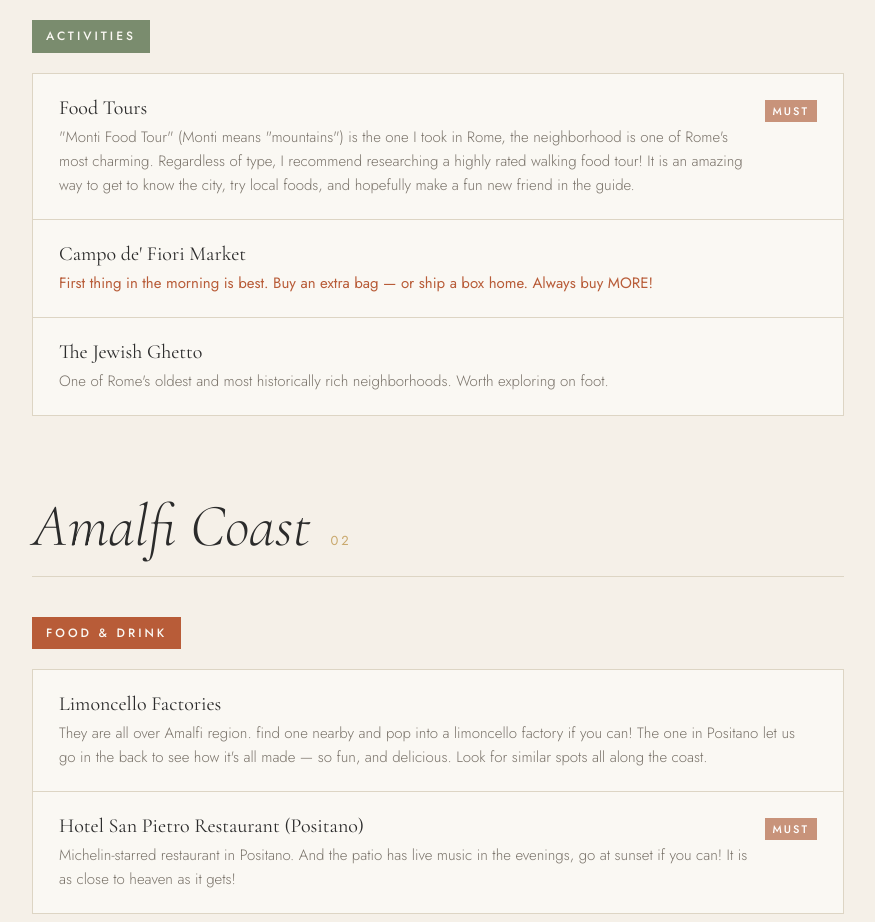
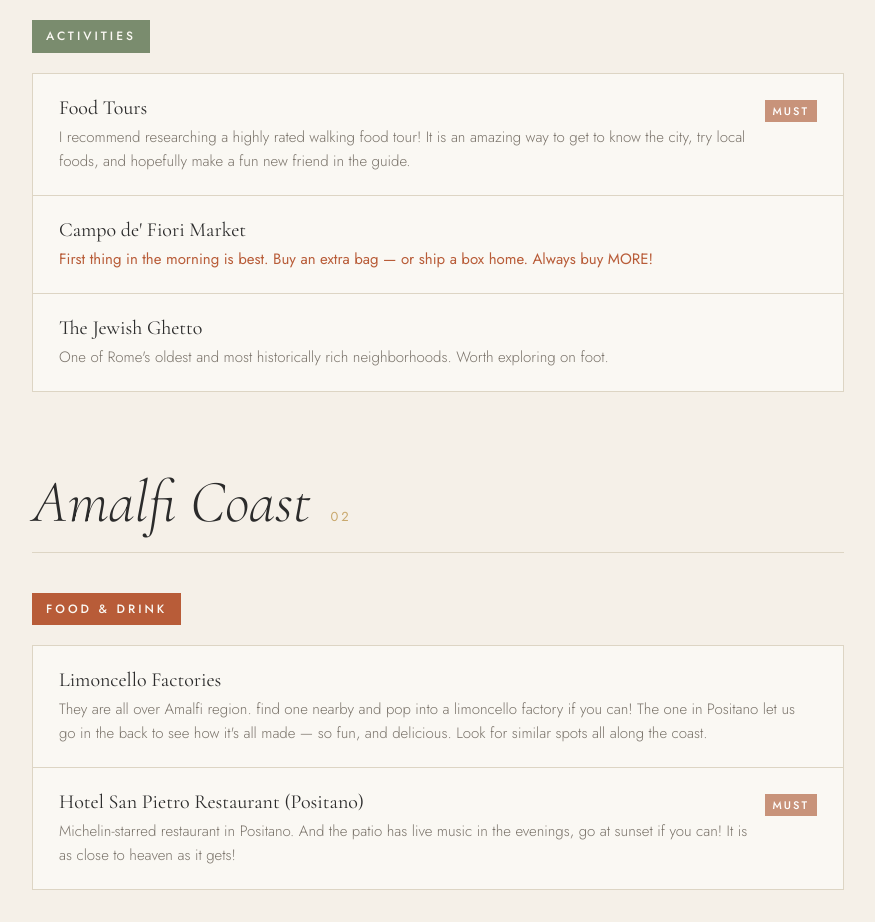
Before and after one commit to gabbyvonigas/gabby-italy-recs, a plain HTML site: page index.html in a window 1280 px wide. Shown: the part 1380-2302 px from the top of the page, without its empty margins (202-1077 px from the left). Drawn offline with nearby package versions, Linux system fonts and the light colour scheme.

Commit message:
Update index.html

```diff
--- a/index.html
+++ b/index.html
@@ -350,7 +350,7 @@
         <div class="card">
           <div>
             <div class="card-name">Food Tours</div>
-            <div class="card-note">"Monti Food Tour" (Monti means "mountains") is the one I took in Rome, the neighborhood is one of Rome's most charming. Regardless of type, I recommend researching a highly rated walking food tour! It is an amazing way to get to know the city, try local foods, and hopefully make a fun new friend in the guide.</div>
+            <div class="card-note">I recommend researching a highly rated walking food tour! It is an amazing way to get to know the city, try local foods, and hopefully make a fun new friend in the guide.</div>
           </div>
           <div><span class="must-tag">Must</span></div>
         </div>
```
